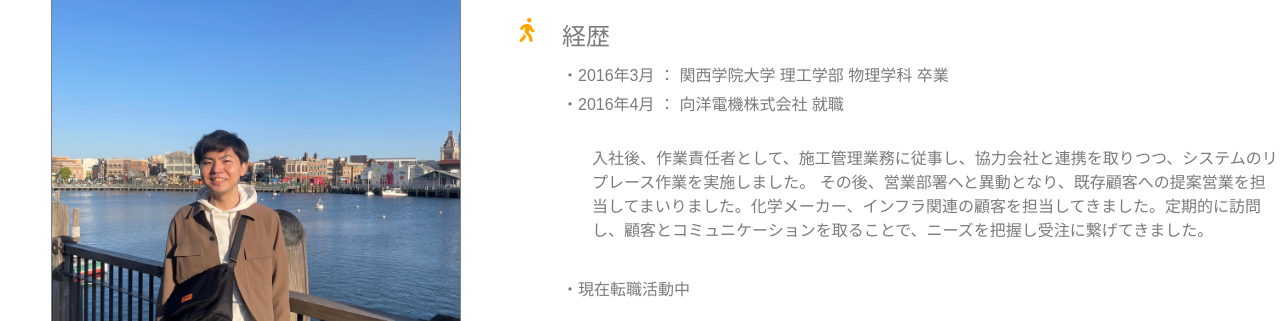
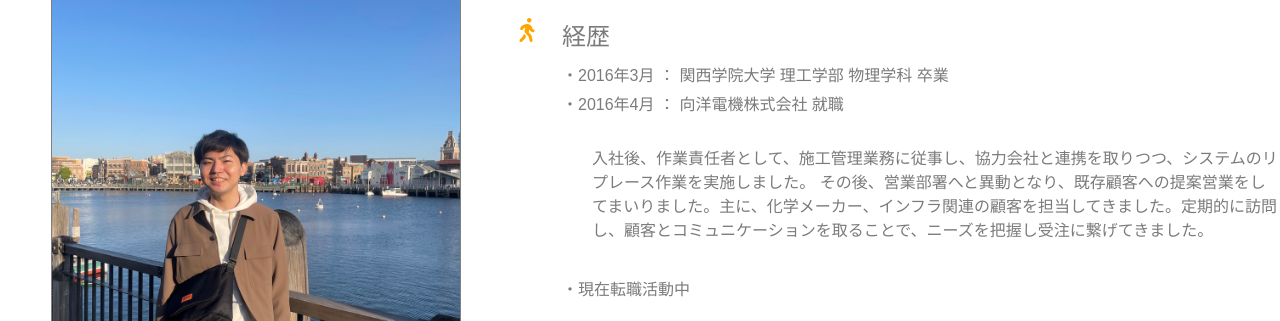
Before and after one commit to zyumax/zyumax, a plain HTML site: page index.html in a window 1280 px wide. Shown: the part 900-1221 px from the top of the page. Drawn offline with nearby package versions, Linux system fonts and the light colour scheme.

Commit message:
職務要約変更

```diff
--- a/index.html
+++ b/index.html
@@ -111,7 +111,7 @@
                   ・2016年4月 ： 向洋電機株式会社 就職
                   <div class="indent">
                     入社後、作業責任者として、施工管理業務に従事し、協力会社と連携を取りつつ、システムのリプレース作業を実施しました。
-                    その後、営業部署へと異動となり、既存顧客への提案営業を担当してまいりました。化学メーカー、インフラ関連の顧客を担当してきました。定期的に訪問し、顧客とコミュニケーションを取ることで、ニーズを把握し受注に繋げてきました。
+                    その後、営業部署へと異動となり、既存顧客への提案営業をしてまいりました。主に、化学メーカー、インフラ関連の顧客を担当してきました。定期的に訪問し、顧客とコミュニケーションを取ることで、ニーズを把握し受注に繋げてきました。
                   </div>
                 </li>
                 <li>・現在転職活動中</li>
```
